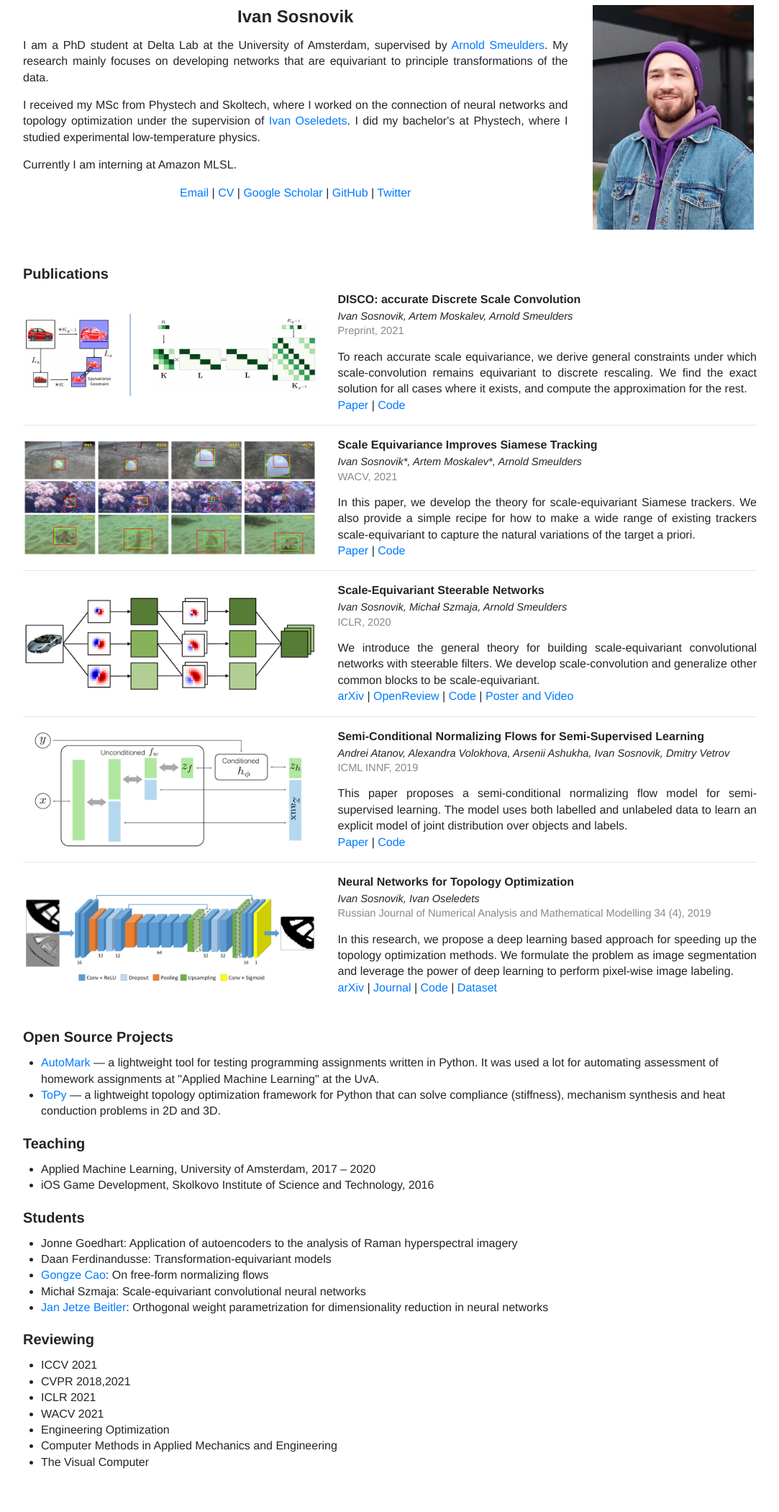
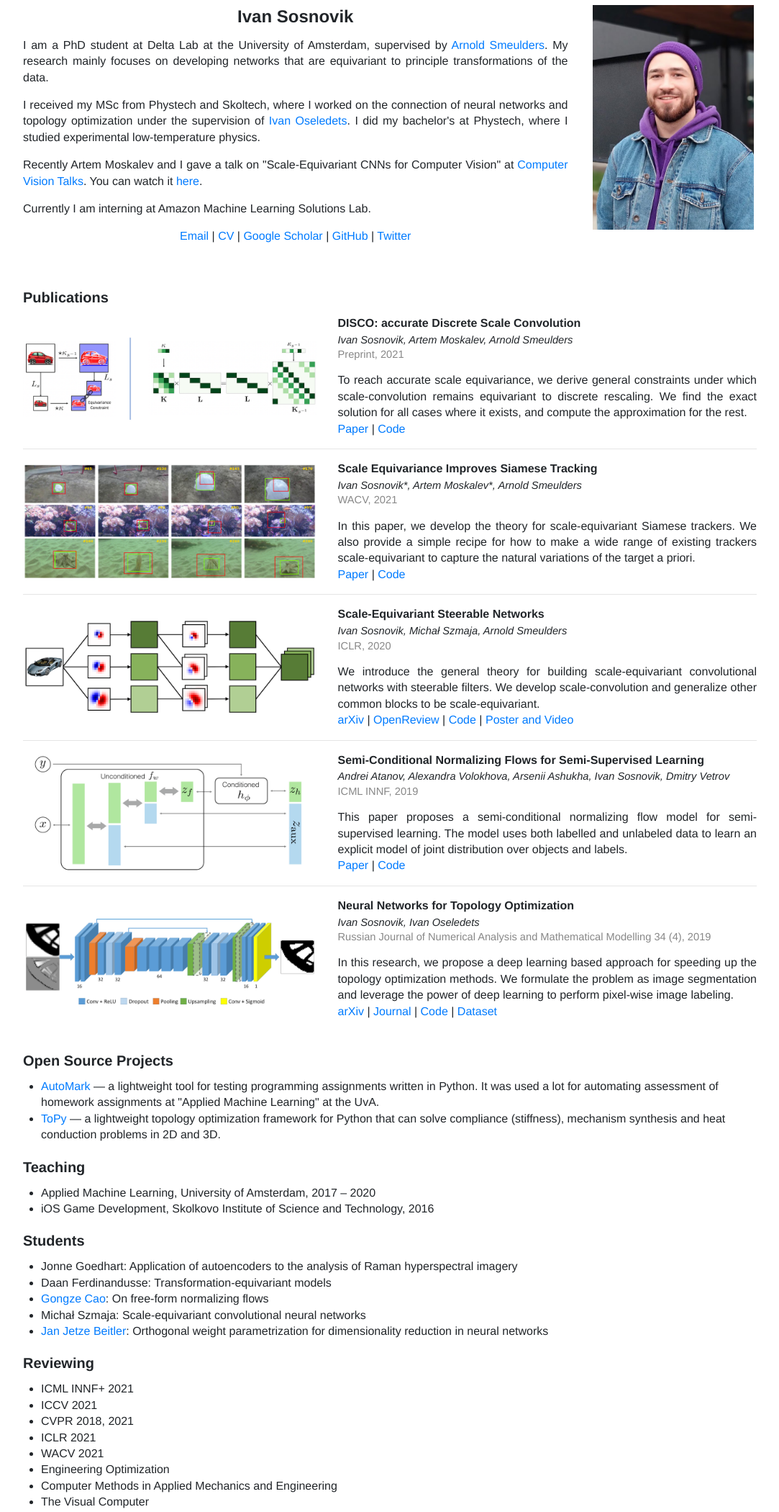
Before and after one commit to ISosnovik/isosnovik.github.io, a plain HTML site: page index.html in a window 1280 px wide. Shown: the part 37-2137 px from the top of the page at 72% size, without its empty margins (98-1181 px from the left). Drawn offline with nearby package versions, Linux system fonts and the light colour scheme.

Commit message:
update info

```diff
--- a/index.html
+++ b/index.html
@@ -11,6 +11,18 @@
     <link rel="stylesheet" href="https://stackpath.bootstrapcdn.com/bootstrap/4.5.2/css/bootstrap.min.css"
         integrity="sha384-JcKb8q3iqJ61gNV9KGb8thSsNjpSL0n8PARn9HuZOnIxN0hoP+VmmDGMN5t9UJ0Z" crossorigin="anonymous">
     <link rel="stylesheet" type="text/css" href="style.css">
+
+
+
+    <!-- Global site tag (gtag.js) - Google Analytics -->
+    <script async src="https://www.googletagmanager.com/gtag/js?id=G-CSDC6YDL25"></script>
+    <script>
+        window.dataLayer = window.dataLayer || [];
+        function gtag() { dataLayer.push(arguments); }
+        gtag('js', new Date());
+
+        gtag('config', 'G-CSDC6YDL25');
+    </script>
 </head>
 
 <body>
@@ -33,7 +45,12 @@
                     physics.
                 </p>
                 <p>
-                    Currently I am interning at Amazon MLSL.
+                    Recently Artem Moskalev and I gave a talk on "Scale-Equivariant CNNs for Computer Vision" at <a
+                        href="https://computervisiontalks.github.io/">Computer Vision Talks</a>. You
+                    can watch it <a href="https://www.youtube.com/watch?v=3YLQ3u7Ahkk">here</a>.
+                </p>
+                <p>
+                    Currently I am interning at Amazon Machine Learning Solutions Lab.
                 </p>
                 <p style="text-align:center">
                     <a href="mailto:i.sosnovik@uva.nl">Email</a> |
@@ -209,8 +226,9 @@
         <h2>Reviewing</h2>
         <div class="row">
             <ul>
+                <li>ICML INNF+ 2021</li>
                 <li>ICCV 2021</li>
-                <li>CVPR 2018,2021</li>
+                <li>CVPR 2018, 2021</li>
                 <li>ICLR 2021</li>
                 <li>WACV 2021</li>
                 <li>Engineering Optimization</li>
```
